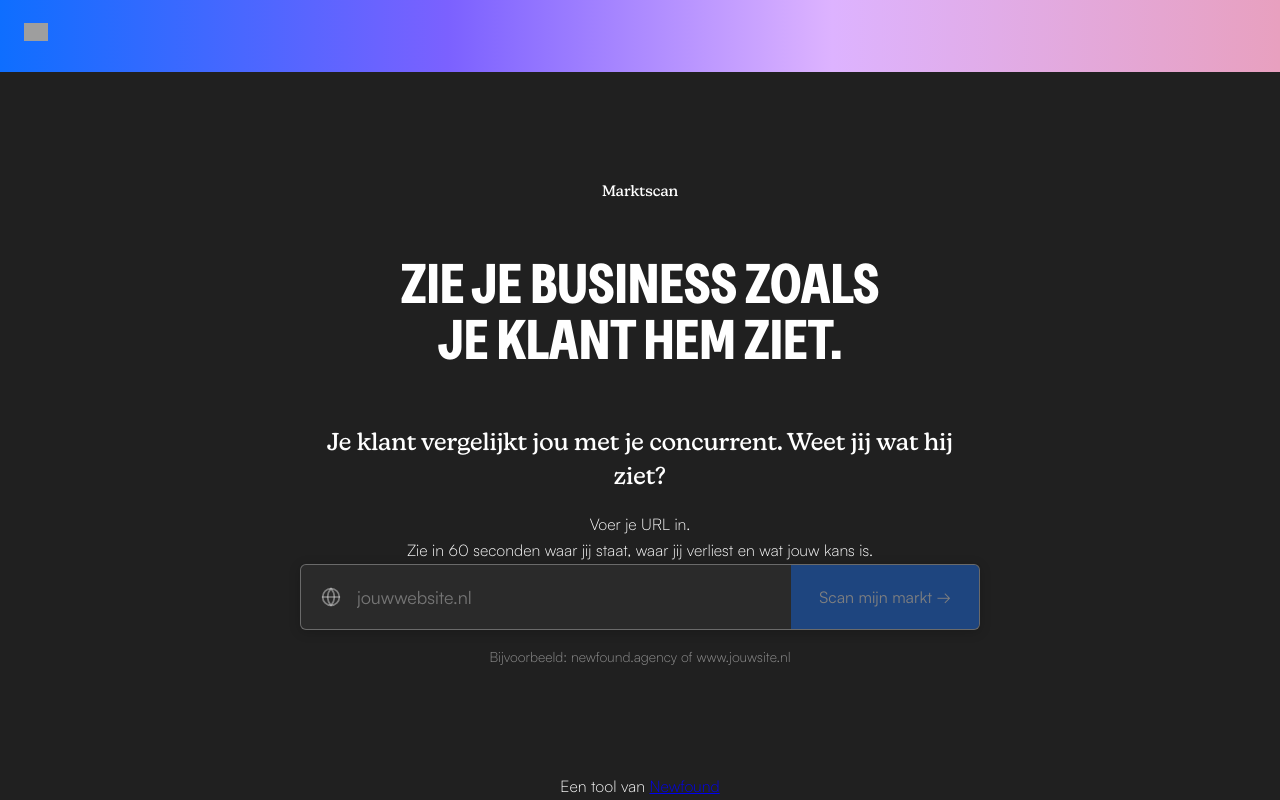
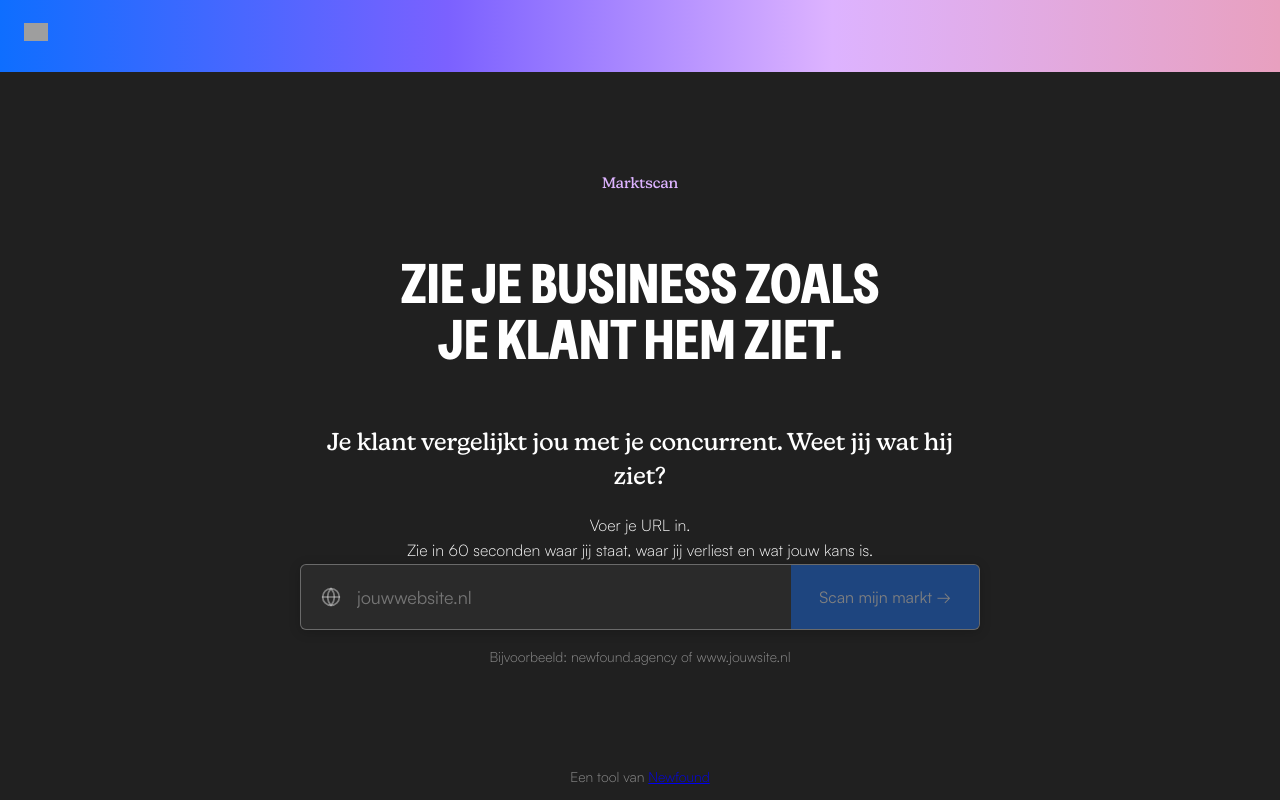
Before and after one commit to caesarbrandpower/concurrent-tool, a Next.js app: page / in a window 1280 px wide. Built offline with nearby package versions, Linux system fonts and the light colour scheme; no server answers; grey boxes are pictures that could not be loaded.

Commit message:
fix: label accentkleur paars, derde zin netjes, footer tekst + positie

```diff
--- a/src/app/page.tsx
+++ b/src/app/page.tsx
@@ -126,7 +126,7 @@ export default function Home() {
       {!result && !isLoading && (!error || showManualInput) && (
         <div className="flex flex-col items-center min-h-[calc(100vh-72px)]">
           <div className="flex-1 flex flex-col justify-center w-full mx-auto text-center px-4" style={{ maxWidth: '680px' }}>
-            <p className="label-style text-accent mb-6 animate-hero-title">Marktscan</p>
+            <p className="animate-hero-title" style={{ fontFamily: 'KansasNew, sans-serif', fontWeight: 500, fontSize: '15px', color: 'rgb(221, 179, 255)', marginBottom: '24px' }}>Marktscan</p>
 
             <h1 className="font-heading text-white mb-5 animate-hero-title">
               Zie je business zoals<br />je klant hem ziet.
@@ -136,7 +136,7 @@ export default function Home() {
               Je klant vergelijkt jou met je concurrent. Weet jij wat hij ziet?
             </h2>
 
-            <div className="text-white/60 mb-16 font-body animate-hero-body" style={{ fontWeight: 300 }}>
+            <div className="text-white/60 mb-12 font-body animate-hero-body" style={{ fontWeight: 300 }}>
               <p style={{ margin: 0 }}>Voer je URL in.</p>
               <p style={{ margin: 0 }}>Zie in 60 seconden waar jij staat, waar jij verliest en wat jouw kans is.</p>
             </div>
@@ -166,7 +166,7 @@ export default function Home() {
             )}
           </div>
 
-          <div className="pb-2 text-sm text-white/50 animate-hero-footer">
+          <div style={{ paddingBottom: '12px', fontSize: '14px', color: 'rgba(255,255,255,0.5)' }} className="animate-hero-footer">
             Een tool van <a href="https://newfound.agency" target="_blank" rel="noopener noreferrer" className="text-white underline hover:text-accent transition-colors">Newfound</a>
           </div>
         </div>
```
